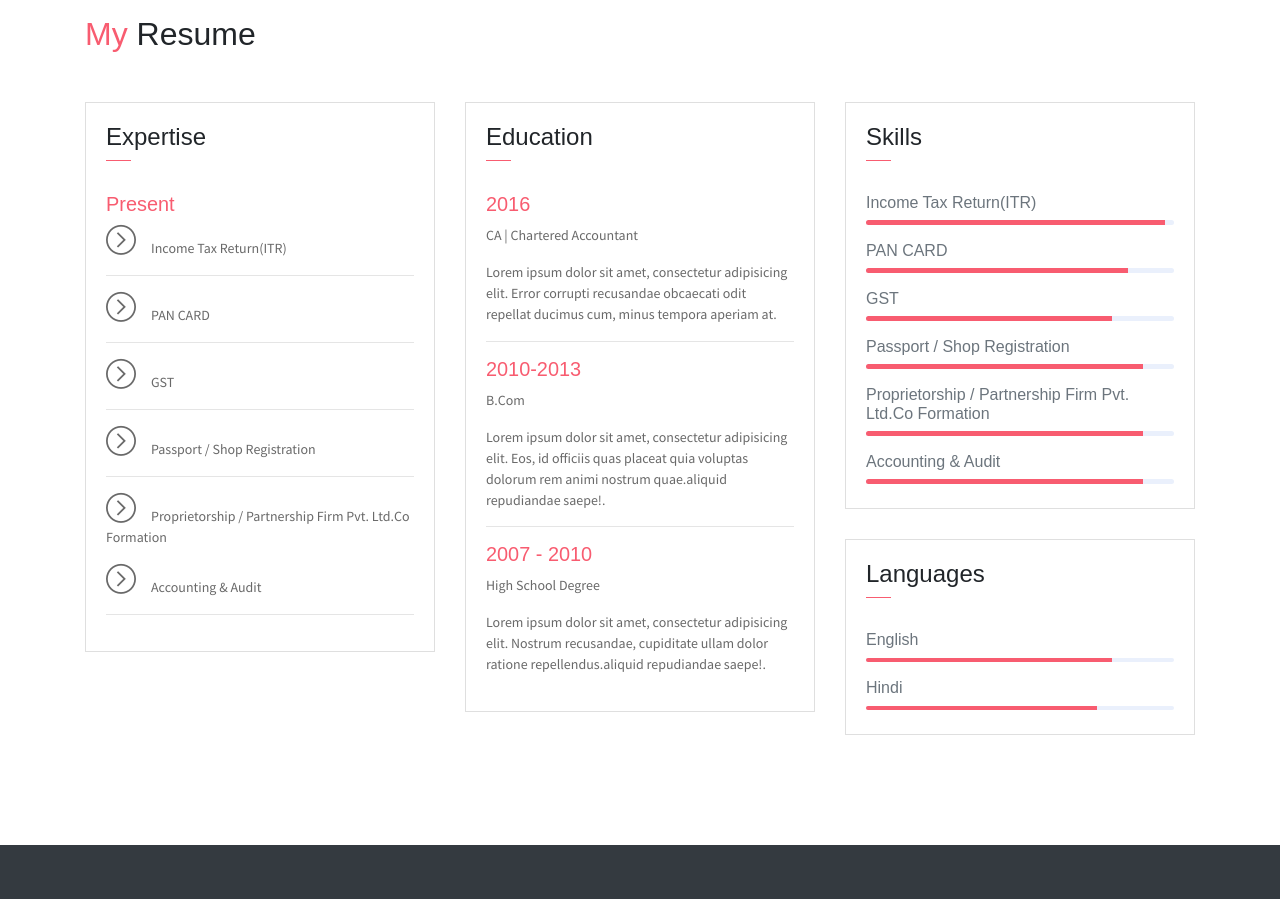
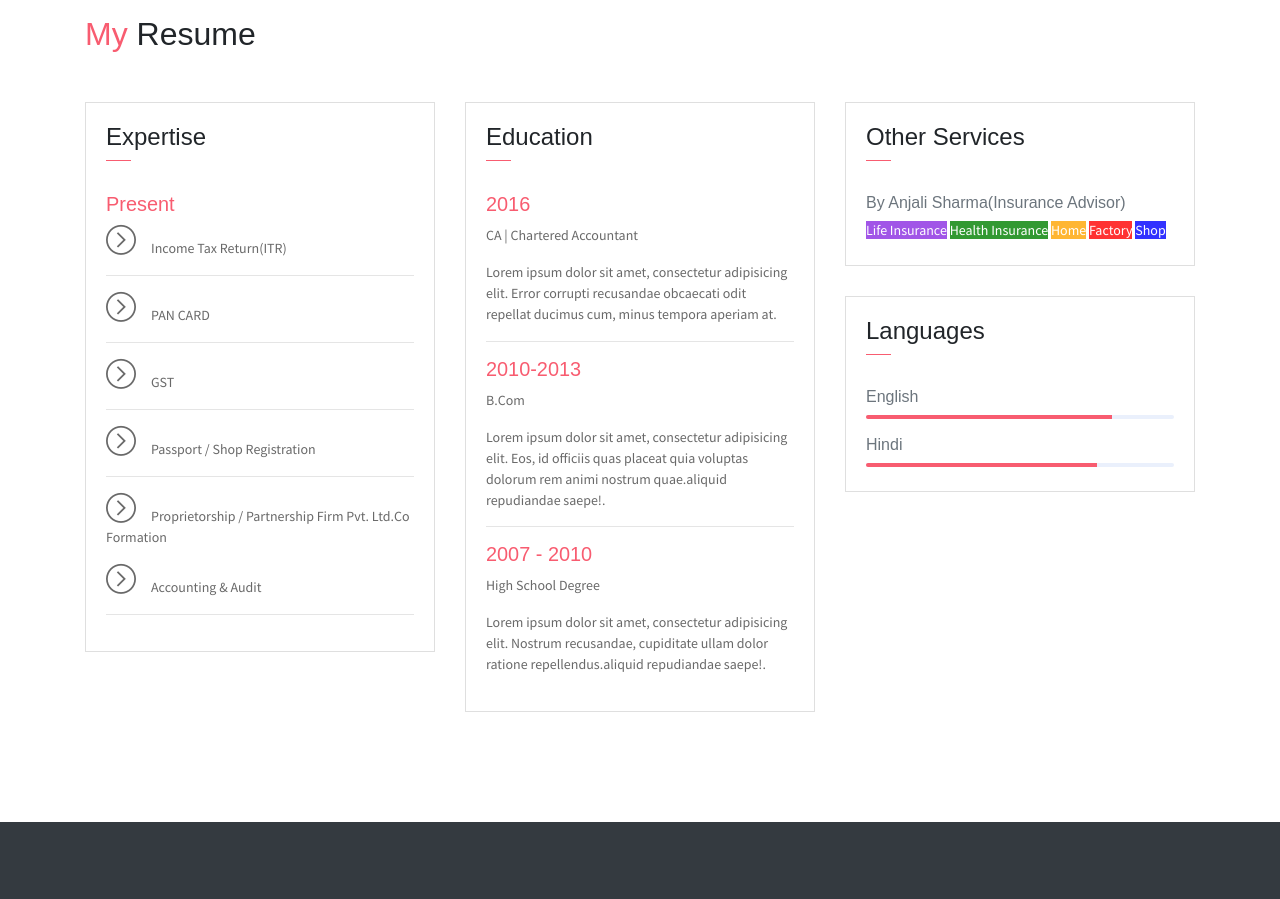
Before and after one commit to jogindrakumar/amit-sharma, a plain HTML site: page index.html in a window 1280 px wide. Shown: the part 1500-2399 px from the top of the page. Drawn offline with Linux system fonts and the light colour scheme.

Commit message:
modified:   index.html

```diff
--- a/index.html
+++ b/index.html
@@ -233,35 +233,21 @@
                     <div class="card">
                         <div class="card-header">
                             <div class="pull-left">
-                                <h4 class="mt-2">Skills</h4>
+                                <h4 class="mt-2">Other Services</h4>
                                 <span class="line"></span>
                             </div>
                         </div>
                         <div class="card-body pb-2">
-                            <h6>Income Tax Return(ITR)</h6>
-                            <div class="progress mb-3">
-                                <div class="progress-bar bg-danger" role="progressbar" style="width: 97%" aria-valuenow="25" aria-valuemin="0" aria-valuemax="100"></div>
-                            </div>
-                            <h6>PAN CARD</h6>
-                            <div class="progress mb-3">
-                                <div class="progress-bar bg-danger" role="progressbar" style="width: 85%" aria-valuenow="25" aria-valuemin="0" aria-valuemax="100"></div>
-                            </div>
-                            <h6>GST</h6>
-                            <div class="progress mb-3">
-                                <div class="progress-bar bg-danger" role="progressbar" style="width: 80%" aria-valuenow="50" aria-valuemin="0" aria-valuemax="100"></div>
-                            </div>
-                            <h6>Passport / Shop Registration</h6>
-                            <div class="progress mb-3">
-                                <div class="progress-bar bg-danger" role="progressbar" style="width: 90%" aria-valuenow="75" aria-valuemin="0" aria-valuemax="100"></div>
-                            </div>
-                            <h6>Proprietorship / Partnership Firm Pvt. Ltd.Co Formation</h6>
-                            <div class="progress mb-3">
-                                <div class="progress-bar bg-danger" role="progressbar" style="width: 90%" aria-valuenow="75" aria-valuemin="0" aria-valuemax="100"></div>
-                            </div>
-                            <h6>Accounting & Audit</h6>
-                            <div class="progress mb-3">
-                                <div class="progress-bar bg-danger" role="progressbar" style="width: 90%" aria-valuenow="75" aria-valuemin="0" aria-valuemax="100"></div>
-                            </div>
+                            <h6>By Anjali Sharma(Insurance Advisor)</h6>
+                            <p>
+                                <span style="color:white ; background-color:blueviolet;">Life Insurance</span>
+                                <span style="color:white ; background-color:green;">Health
+                                    Insurance</span>
+                                <span style="color:white ; background-color:orange;">Home</span>
+                                <span style="color:white ; background-color:red;">Factory</span>
+                                <span style="color:white ; background-color:blue;">Shop</span>
+                            </p>
+
                         </div>
                     </div>
                     <div class="card">
```
